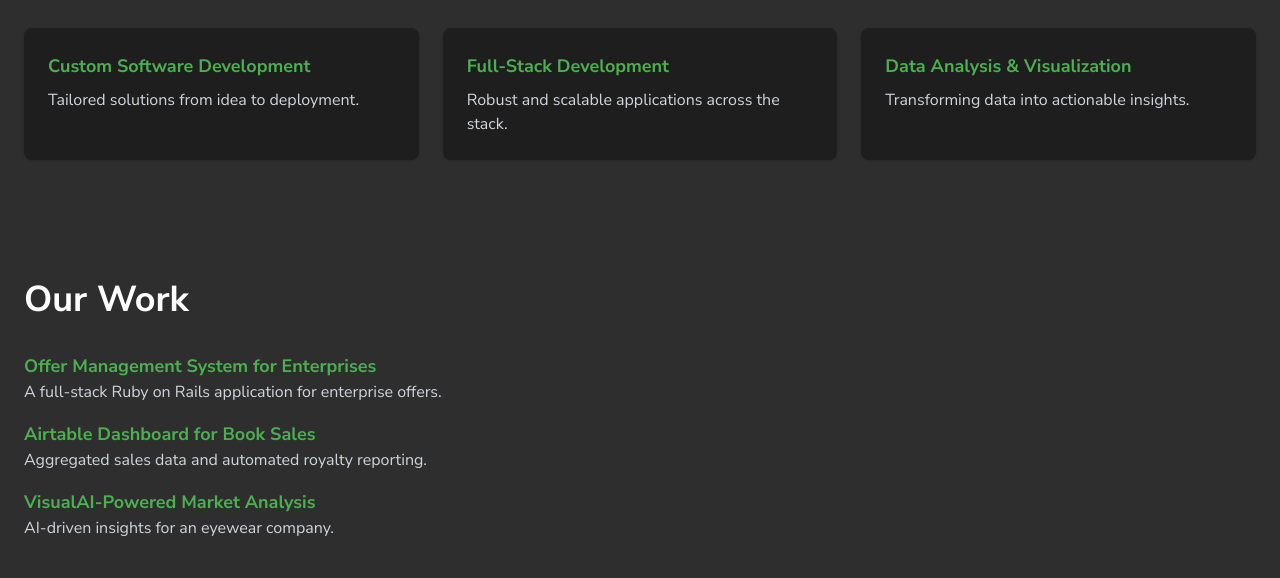
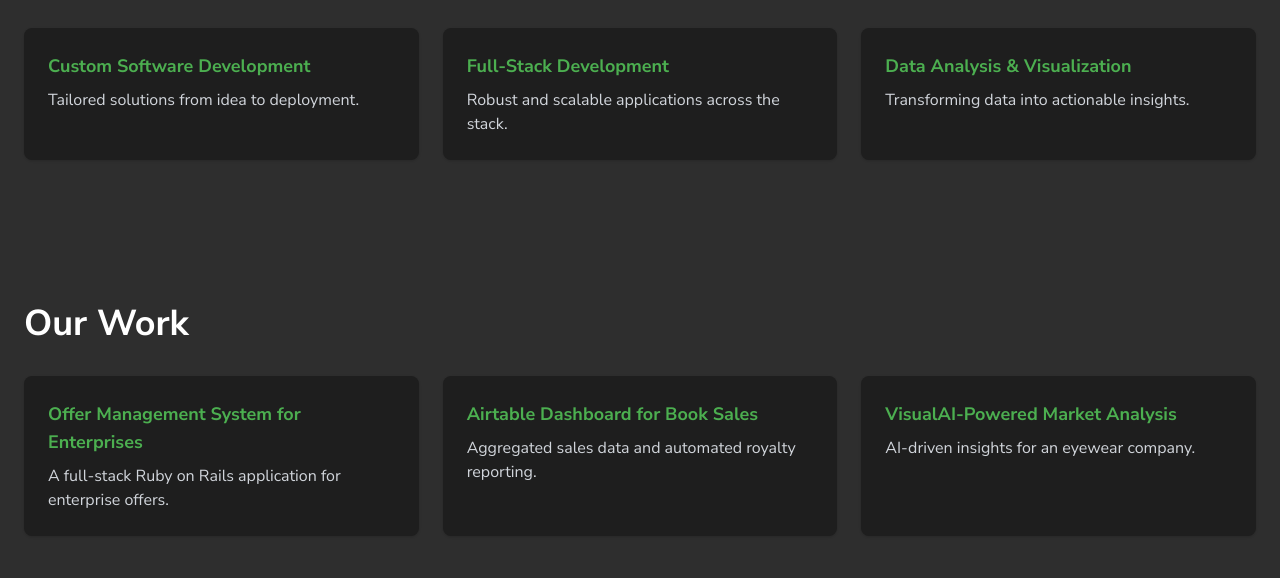
Before and after one commit to beder/beder.dev, a website: page index.html in a window 1280 px wide. Shown: the part 854-1432 px from the top of the page. Drawn offline with Linux system fonts and the light colour scheme.

Commit message:
Refactor portfolio section layout

```diff
--- a/index.html
+++ b/index.html
@@ -108,22 +108,22 @@
   </section>
 
   <section id="portfolio" class="py-8 bg-[#2e2e2e]">
-    <div class="container xl:max-w-screen-xl mx-auto px-6">
+    <div class="container xl:max-w-screen-xl flex flex-wrap items-center justify-between mx-auto p-6">
       <h2 class="text-4xl font-extrabold text-white">Our Work</h2>
-      <ul class="my-8 space-y-4">
-        <li>
+      <div class="grid grid-cols-1 md:grid-cols-3 gap-6 my-8">
+        <div class="bg-[#1e1e1e] p-6 rounded-lg shadow">
           <h4 class="text-lg font-bold text-[#4caf50]">Offer Management System for Enterprises</h4>
-          <p class="text-gray-300">A full-stack Ruby on Rails application for enterprise offers.</p>
-        </li>
-        <li>
+          <p class="text-gray-300 mt-2">A full-stack Ruby on Rails application for enterprise offers.</p>
+        </div>
+        <div class="bg-[#1e1e1e] p-6 rounded-lg shadow">
           <h4 class="text-lg font-bold text-[#4caf50]">Airtable Dashboard for Book Sales</h4>
-          <p class="text-gray-300">Aggregated sales data and automated royalty reporting.</p>
-        </li>
-        <li>
+          <p class="text-gray-300 mt-2">Aggregated sales data and automated royalty reporting.</p>
+        </div>
+        <div class="bg-[#1e1e1e] p-6 rounded-lg shadow">
           <h4 class="text-lg font-bold text-[#4caf50]">VisualAI-Powered Market Analysis</h4>
-          <p class="text-gray-300">AI-driven insights for an eyewear company.</p>
-        </li>
-      </ul>
+          <p class="text-gray-300 mt-2">AI-driven insights for an eyewear company.</p>
+        </div>
+      </div>
       <a href="https://github.com/beder" class="mt-4 inline-block text-[#4caf50] hover:text-[#388e3c]">
         <i class="fa fa-github-square fa-2x text-white mr-2"></i> <span class="hover:underline">Explore Our GitHub Projects</span>
       </a>
```
